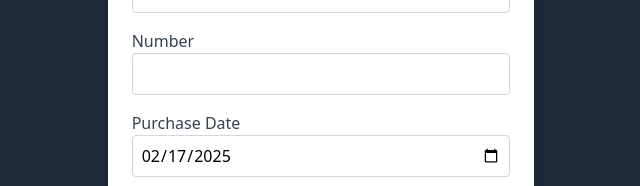
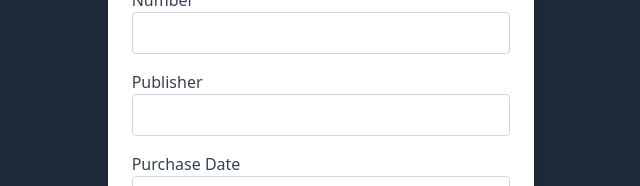
Before and after one commit to Username4Fabian/Library_Manager, a Vue app: page /buecherliste in a window 1280 px wide. Both pictures are taken after typing "Sample" into the empty fields and a click on the button "Add Book". Shown: the part 252-438 px from the top of the page, without its empty margins (319-959 px from the left). Built offline with nearby package versions, Linux system fonts and the light colour scheme; no server answers.

Commit message:
add publisher field to book form and display in book item

```diff
--- a/src/components/AddBookOverlay.vue
+++ b/src/components/AddBookOverlay.vue
@@ -7,6 +7,7 @@ const emits = defineEmits(['closeOverlay', 'addBook']);
 
 const title = ref('');
 const number = ref('');
+const publisher = ref('');
 const purchaseDate = ref('');
 const borrowDate = ref(null);
 const author = ref('');
@@ -21,6 +22,7 @@ const submitForm = async () => {
   const newBook = {
     title: title.value,
     number: number.value,
+    publisher: publisher.value,
     purchaseDate: purchaseDate.value,
     borrowDate: borrowDate.value || null,
     author: author.value,
@@ -49,19 +51,23 @@ const submitForm = async () => {
         </div>
         <div class="mb-4">
           <label class="block text-gray-700">Number</label>
-          <input v-model="number" type="number" class="w-full p-2 border border-gray-300 rounded" required />
+          <input v-model="number" type="text" class="w-full p-2 border border-gray-300 rounded" required />
+        </div>
+        <div class="mb-4">
+          <label class="block text-gray-700">Publisher</label>
+          <input v-model="publisher" type="text" class="w-full p-2 border border-gray-300 rounded" />
         </div>
         <div class="mb-4">
           <label class="block text-gray-700">Purchase Date</label>
-          <input v-model="purchaseDate" type="date" class="w-full p-2 border border-gray-300 rounded" required />
+          <input v-model="purchaseDate" type="date" class="w-full p-2 border border-gray-300 rounded" />
         </div>
         <div class="mb-4">
           <label class="block text-gray-700">Author</label>
-          <input v-model="author" type="text" class="w-full p-2 border border-gray-300 rounded" required />
+          <input v-model="author" type="text" class="w-full p-2 border border-gray-300 rounded" />
         </div>
         <div class="mb-4">
           <label class="block text-gray-700">Category</label>
-          <input v-model="category" type="text" class="w-full p-2 border border-gray-300 rounded" required />
+          <input v-model="category" type="text" class="w-full p-2 border border-gray-300 rounded" />
         </div>
         <div class="flex justify-end">
           <button type="button" @click="$emit('closeOverlay')" class="mr-2 p-2 bg-gray-500 text-white rounded">Cancel</button>
--- a/src/components/BookItem.vue
+++ b/src/components/BookItem.vue
@@ -28,6 +28,7 @@ const deleteBook = () => {
       <h2 class="text-xl font-semibold">{{ book.title }}</h2>
       <p>Author: {{ book.author }}</p>
       <p>Number: {{ book.number }}</p>
+      <p>Publisher: {{ book.publisher }}</p>
       <p>Category: {{ book.category }}</p>
       <p>Purchase Date: {{ purchaseDate }}</p>
       <p>Borrow Date: {{ borrowDate }}</p>
```
